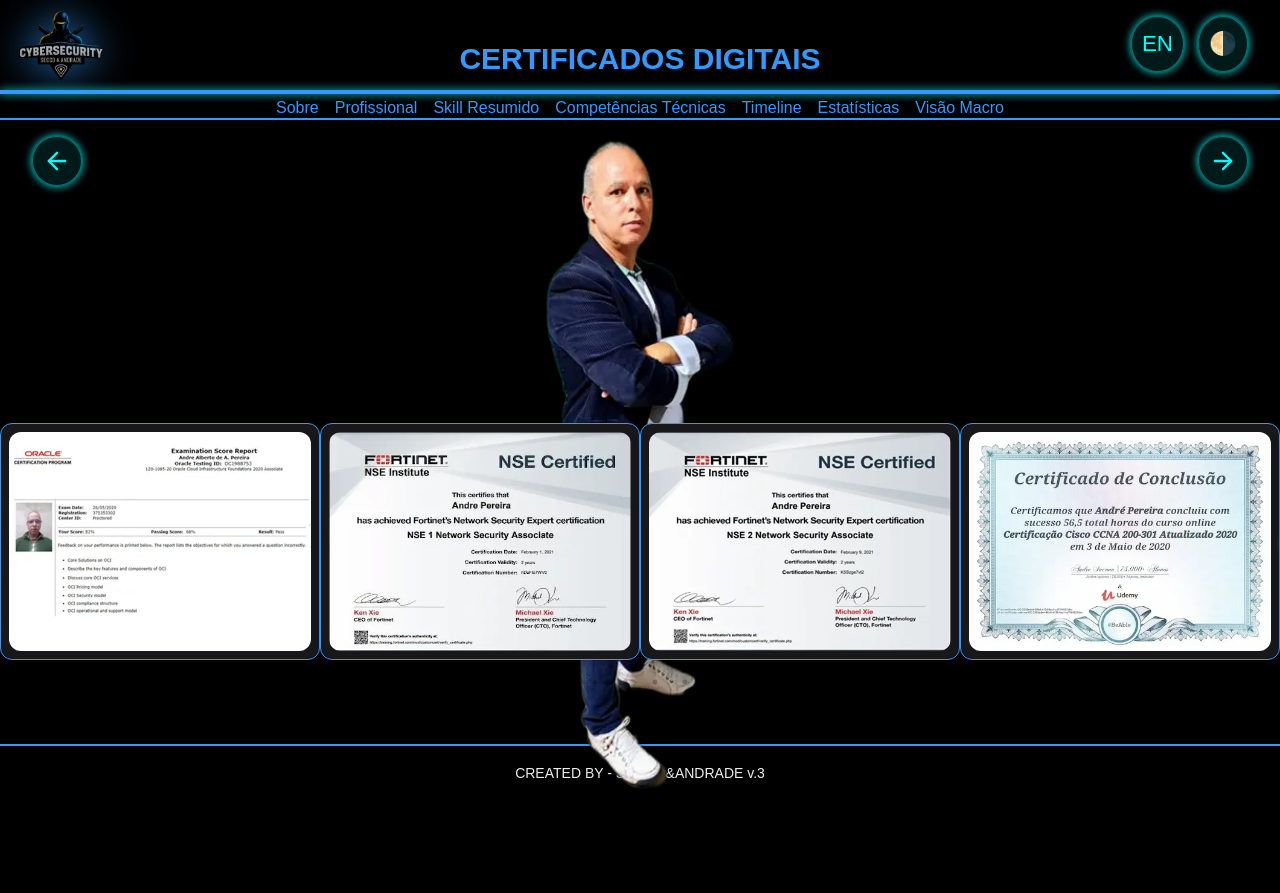
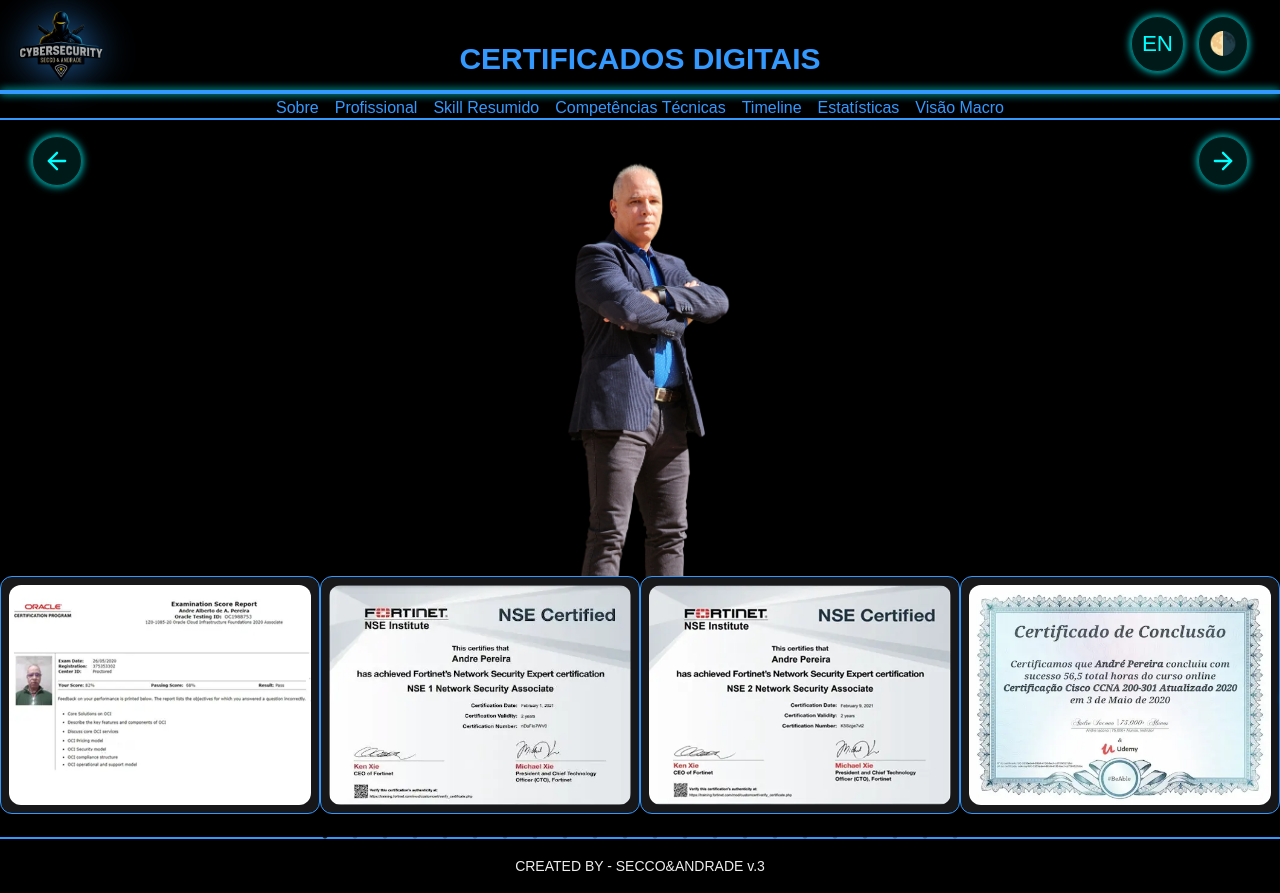
Before and after one commit to AAAPereira/secco-andrade-portfolio, a Next.js app: page /certificados in a window 1280 px wide. Before the commit the page ends 800 px from the top, so only its background shows below. Built offline with nearby package versions, Linux system fonts and the light colour scheme.

Commit message:
Ajusta sobreposicao da foto na pagina certificados

```diff
--- a/src/app/certificados/page.tsx
+++ b/src/app/certificados/page.tsx
@@ -99,20 +99,21 @@
     <div className="flex flex-col items-center w-full p-4">
 
       {/* ✅ Imagem do André */}
-      <div className="lg:col-span-2 space-y-6">
+          {/* ✅ Imagem do André - ATRÁS DOS CERTIFICADOS */}
+          <div className="relative lg:col-span-4 z-10 w-full flex flex-col justify-start items-center pt-2 translate-y-4 lg:translate-x-2 space-y-6">
               <Image
-          src="/media/photos/andre-pereira-b.webp"
+                  src="/media/photos/modelos/modelo23.webp"
                   alt="Foto de André Pereira"
                   width={0}
                   height={0}
                   sizes="100vw"
                   priority
-          className="w-16 md:w-32 lg:w-48 mx-auto"
+                  className="w-44 md:w-60 lg:w-72 xl:w-80 h-auto object-contain"
               />
           </div>
 
-      {/* ✅ Slider de Certificados */}
-      <div className="lg:col-span-1 space-y-6 lg:mt-[-23rem] max-w-7xl">
+          {/* ✅ Slider de Certificados - NA FRENTE DA FOTO */}
+          <div className="relative lg:col-span-1 z-30 space-y-6 lg:mt-[-8.5rem] max-w-7xl">
               <Slider {...settings}>
                   {minhasCertificacoes.map((cert) => (
                       <div key={cert.id} className="p-0">
@@ -131,6 +132,7 @@
                   ))}
               </Slider>
           </div>
+
       </div>
   );
 }
```
Lines whose indentation alone changed are shown as unchanged.
